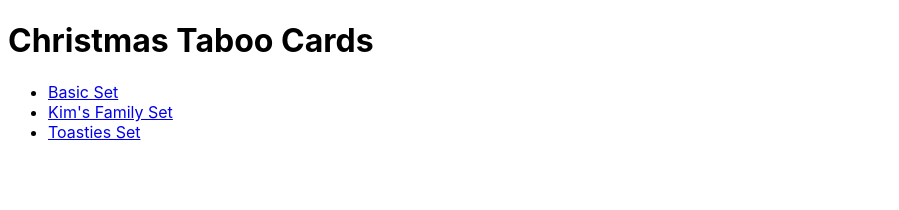
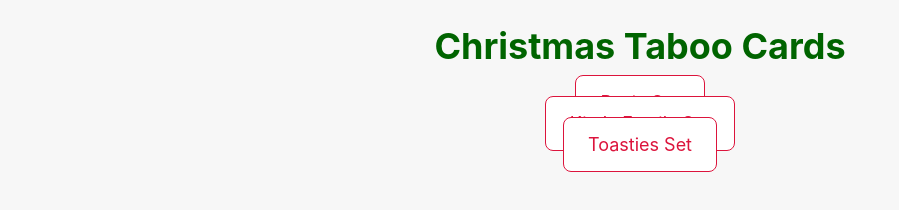
Before and after one commit to tiffscheng/xmas-taboo, a plain HTML site: page index.html in a window 1280 px wide. Shown: the whole page, without its empty margins (0-899 px from the left). Drawn offline with Linux system fonts and the light colour scheme.

Commit message:
Update index.html
Styling

```diff
--- a/index.html
+++ b/index.html
@@ -6,7 +6,30 @@
     <title>Christmas Taboo Cards - Links to All Sets</title>
     <style>
         body {
-            font-family: 'Inter', sans-serif;
+          background-color: #f7f7f7;
+          font-family: 'Inter', sans-serif;
+          font-size: 18px;
+          text-align: center;
+        }
+        ul {
+          list-style-type: none;
+          padding: 0;
+        }
+        a {
+          background-color: #fff;
+          padding: 1rem 1.5rem;
+          /* margin: 4rem 0; */
+          border-radius: 8px;
+          border: 1px solid crimson;
+          text-decoration: none;
+          color: crimson;
+        }
+        a:hover {
+          background-color: darkgreen;
+          color: #fff;
+        }
+        h1 {
+          color: darkgreen;
         }
     </style>
   </head>
```
